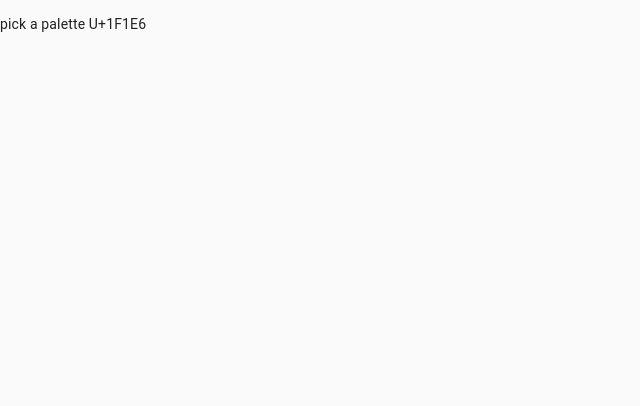
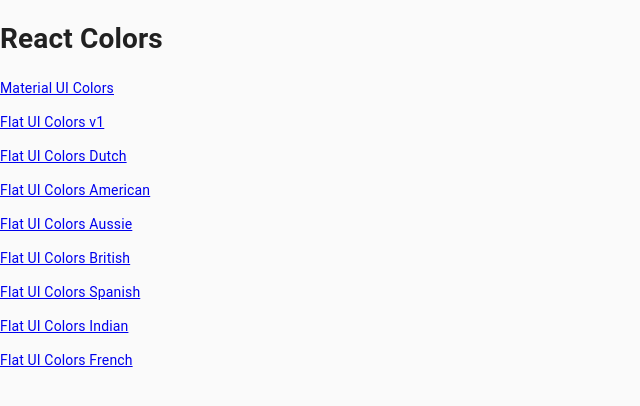
Before and after one commit to bubigrega/Color-Palette, a React (Create React App) app: page / in a window 1280 px wide. Shown: the top 406 px of the page, without its empty margins (0-640 px from the left). Built offline with nearby package versions, Linux system fonts and the light colour scheme.

Commit message:
added palette list and links

```diff
--- a/src/App.js
+++ b/src/App.js
@@ -4,10 +4,11 @@ import Palette from "./Palette";
 import create from "./createPaletteHelper";
 import { CssBaseline } from "@material-ui/core";
 import { Switch, Route } from "react-router-dom";
+import PaletteList from "./PaletteList";
 
 class App extends React.Component {
-  pickPalette(pallete, index) {
-    return create(pallete[index]);
+  pickPalette(id) {
+    return create(InitialPalettes.find(p => p.id === id));
   }
   render() {
     // let palette = create(ColorPalettes[0]);
@@ -15,17 +16,16 @@ class App extends React.Component {
       <div className="App">
         <CssBaseline />
         <Switch>
-          <Route exact path="/" render={() => <p>pick a palette U+1F1E6</p>} />
+          <Route
+            exact
+            path="/"
+            render={() => <PaletteList InitialPalettes={InitialPalettes} />}
+          />
           <Route
             exact
             path="/palette/:id"
             render={routeProps => (
-              <Palette
-                {...this.pickPalette(
-                  InitialPalettes,
-                  routeProps.match.params.id
-                )}
-              />
+              <Palette {...this.pickPalette(routeProps.match.params.id)} />
             )}
           />
           <Route render={() => <h1>404</h1>} />
--- a/src/Navbar.js
+++ b/src/Navbar.js
@@ -1,4 +1,5 @@
 import React, { Component } from "react";
+import { Link } from "react-router-dom";
 import {
   AppBar,
   Toolbar,
@@ -7,7 +8,9 @@ import {
   Select,
   MenuItem,
   Snackbar,
-  IconButton
+  IconButton,
+  Link as MULink,
+  Button
 } from "@material-ui/core";
 import Close from "@material-ui/icons/Close";
 
@@ -36,7 +39,14 @@ class Navbar extends Component {
       <div>
         <AppBar position="sticky" style={{ bottom: "auto" }}>
           <Toolbar>
-            <Typography variant="h5">colorpicker</Typography>
+            <Link style={{ textDecoration: "none" }} exact to="/">
+              <Typography
+                variant="h5"
+                style={{ color: "white", outline: "none" }}
+              >
+                colorpicker
+              </Typography>
+            </Link>
             <Typography
               variant="h3"
               style={{
--- /dev/null
+++ b/src/PaletteList.js
@@ -0,0 +1,20 @@
+import React, { Component } from "react";
+import { Link } from "react-router-dom";
+
+class PaletteList extends Component {
+  render() {
+    return (
+      <div>
+        <h1>React Colors</h1>
+        {this.props.InitialPalettes.map(p => (
+          <p>
+            <Link exact to={`/palette/${p.id}`}>
+              {p.paletteName}
+            </Link>
+          </p>
+        ))}
+      </div>
+    );
+  }
+}
+export default PaletteList;
```
